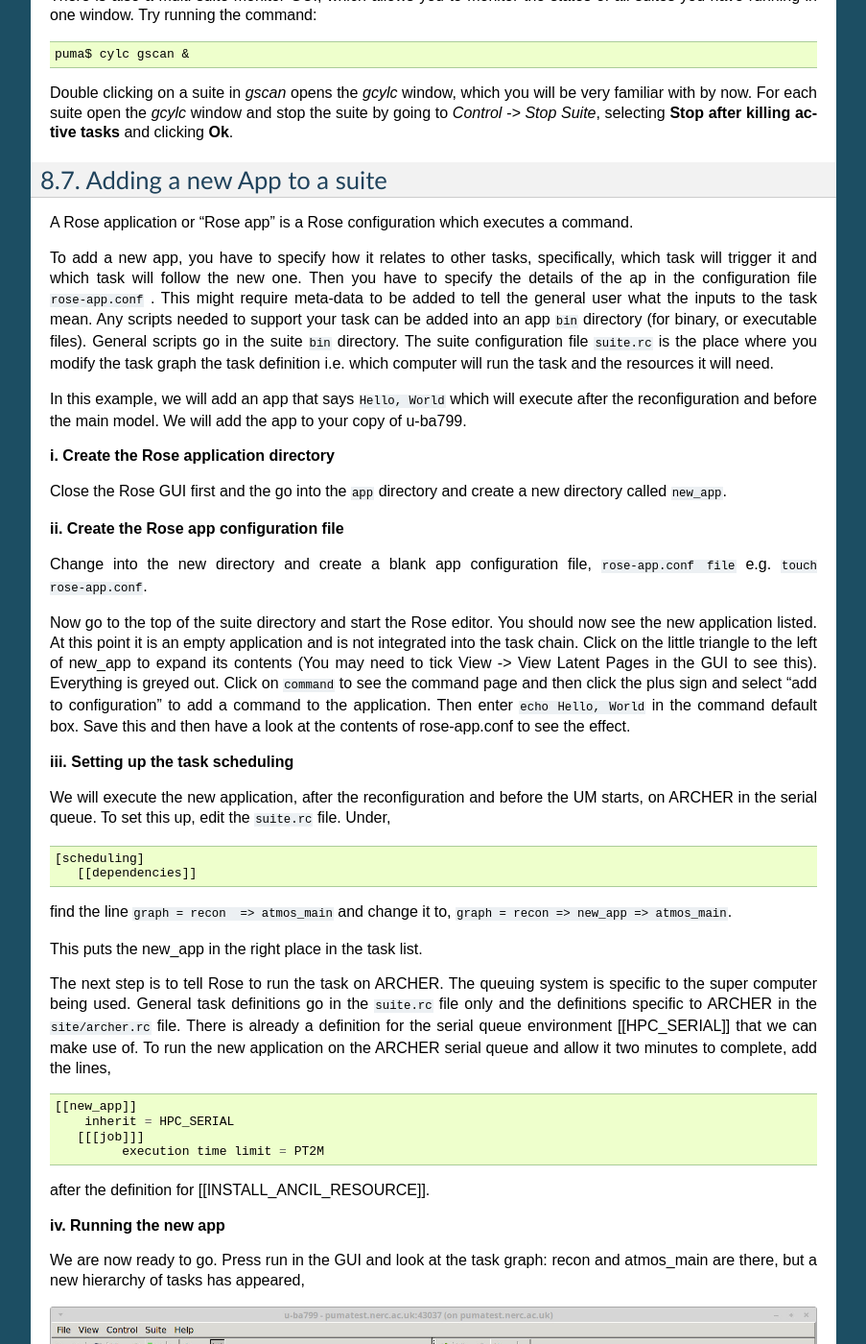
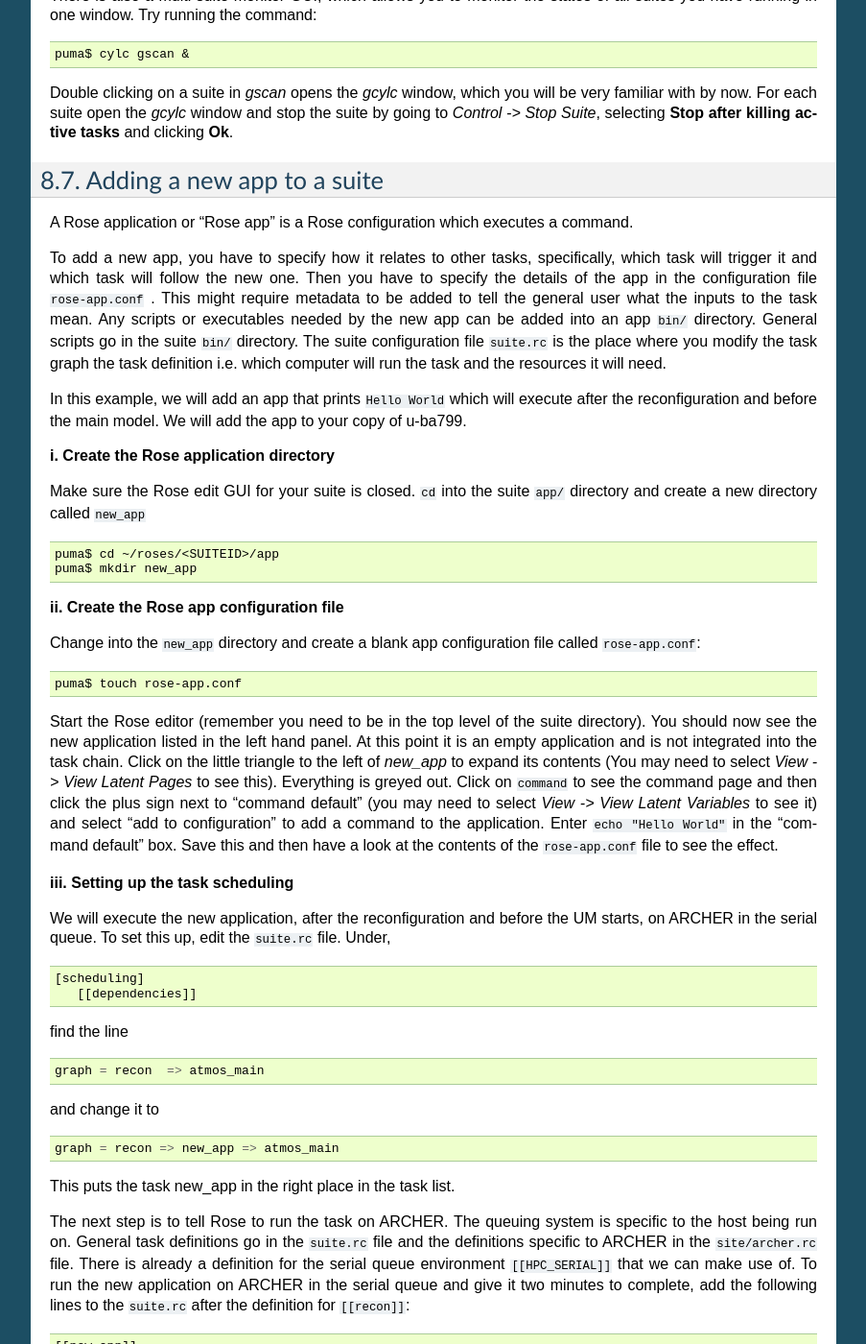
Before and after one commit to NCAS-CMS/um-training, a Sphinx documentation site: the page built from practicals/source/rose-cylc-exercises.rst, in a window 1280 px wide and 1400 px high, scrolled down 2878 px. Shown: the whole window at 96% size, without its empty margins (198-1101 px from the left). Built offline with Sphinx 7.4.7, drawn with Linux system fonts in a browser that asks for light colours; some of the changed text lies outside the part shown.

Commit message:
First update for November 2019 training course

```diff
--- a/practicals/source/conf.py
+++ b/practicals/source/conf.py
@@ -44,7 +44,7 @@ master_doc = 'index'
 
 # General information about the project.
 project = u'NCAS Unified Model Introduction'
-copyright = u'2017, NCAS-CMS'
+copyright = u'2017-2019, NCAS-CMS'
 
 # The version info for the project you're documenting, acts as replacement for
 # |version| and |release|, also used in various other places throughout the
@@ -61,7 +61,7 @@ release = ''
 
 # There are two options for replacing |today|: either, you set today to some
 # non-false value, then it is used:
-today = '03 April 2019'
+today = '06 November 2019'
 # Else, today_fmt is used as the format for a strftime call.
 #today_fmt = '%B %d, %Y'
 
--- a/practicals/source/index.rst
+++ b/practicals/source/index.rst
@@ -6,7 +6,7 @@
 NCAS Unified Model Introduction: Practical sessions
 ===================================================
 
-Practical exercises for the UM training course in Reading, 3-5 April 2019.
+Practical exercises for the UM training course in Reading, 6-8 November 2019.
 
 NCAS Computational Modelling Services: http://cms.ncas.ac.uk/
 
--- a/practicals/source/rose-cylc-exercises.rst
+++ b/practicals/source/rose-cylc-exercises.rst
@@ -128,24 +128,29 @@ There is also a multi-suite monitor GUI, which allows you to monitor the states
 Double clicking on a suite in *gscan* opens the *gcylc* window, which you will be very familiar with by now. For each suite open the *gcylc* window and stop the suite by going to *Control -> Stop Suite*, selecting  **Stop after killing active tasks** and clicking **Ok**.
 
 
-Adding a new App to a suite
+Adding a new app to a suite
 -------------------------------------
 
 A Rose application or "Rose app" is a Rose configuration which executes a command.
 
-To add a new app, you have to specify how it relates to other tasks, specifically, which task will trigger it and which task will follow the new one.  Then  you have to specify the details of the ap in the configuration file ``rose-app.conf`` . This might require meta-data to be added to tell the general user what the inputs to the task mean. Any scripts needed to support your task can be added into an app ``bin`` directory (for binary, or executable files). General scripts go in the suite ``bin`` directory. The suite configuration file ``suite.rc`` is the place where you modify the task graph the task definition i.e.  which computer will run the task and the resources it will need.
+To add a new app, you have to specify how it relates to other tasks, specifically, which task will trigger it and which task will follow the new one.  Then  you have to specify the details of the app in the configuration file ``rose-app.conf`` . This might require metadata to be added to tell the general user what the inputs to the task mean. Any scripts or executables needed by the new app can be added into an app ``bin/`` directory. General scripts go in the suite ``bin/`` directory. The suite configuration file ``suite.rc`` is the place where you modify the task graph the task definition i.e.  which computer will run the task and the resources it will need.
 
-In this example, we will add an app that says ``Hello, World`` which will execute after the reconfiguration and before the main model. We will add the app to your copy of u-ba799.
+In this example, we will add an app that prints ``Hello World`` which will execute after the reconfiguration and before the main model. We will add the app to your copy of u-ba799.
 
 **i. Create the Rose application directory**
 
-Close the Rose GUI first and the  go into the ``app`` directory and create a new directory called ``new_app``.
+Make sure the Rose edit GUI for your suite is closed. ``cd`` into the suite ``app/`` directory and create a new directory called ``new_app`` ::
+
+  puma$ cd ~/roses/<SUITEID>/app
+  puma$ mkdir new_app
 
 **ii.  Create the Rose app configuration file**
 
-Change into the new directory and create a blank app configuration file, ``rose-app.conf file`` e.g. ``touch rose-app.conf``.
+Change into the ``new_app`` directory and create a blank app configuration file called ``rose-app.conf``: ::
 
-Now go to the top of the suite directory and start the Rose editor.  You should now see the new application listed.  At this point it is an empty application and is not integrated into the task chain.  Click on the little triangle to the left of new_app to expand its contents (You may need to tick View -> View Latent Pages in the GUI to see this).  Everything is greyed out.  Click on ``command`` to see the command page and then click the plus sign and select “add to configuration” to add a command to the application.  Then enter ``echo Hello, World`` in the command default box.  Save this and then have a look at the contents of rose-app.conf to see the effect.
+  puma$ touch rose-app.conf
+
+Start the Rose editor (remember you need to be in the top level of the suite directory).  You should now see the new application listed in the left hand panel.  At this point it is an empty application and is not integrated into the task chain.  Click on the little triangle to the left of *new_app* to expand its contents (You may need to select *View -> View Latent Pages* to see this).  Everything is greyed out.  Click on ``command`` to see the command page and then click the plus sign next to "command default" (you may need to select *View -> View Latent Variables* to see it) and select “add to configuration” to add a command to the application. Enter ``echo "Hello World"`` in the "command default" box.  Save this and then have a look at the contents of the ``rose-app.conf`` file to see the effect.
 
 **iii. Setting up the task scheduling**
 
@@ -154,76 +159,80 @@ We will execute the new application, after the reconfiguration and before the UM
   [scheduling]
      [[dependencies]]
 
-find the line  ``graph = recon  => atmos_main``
-and change it to, ``graph = recon => new_app => atmos_main``.
+find the line ::
 
-This puts the new_app in the right place in the task list.
+  graph = recon  => atmos_main
 
-The next step is to tell Rose to run the task on ARCHER.   The queuing system is specific to the super computer being used.  General task definitions go in the ``suite.rc`` file only and the definitions specific to ARCHER in the ``site/archer.rc`` file.  There is already a definition for the serial queue environment  [[HPC_SERIAL]] that we can make use of.   To run the new application on the ARCHER serial queue and allow it two minutes to complete, add the lines, ::
+and change it to ::
+
+  graph = recon => new_app => atmos_main
+
+This puts the task new_app in the right place in the task list.
+
+The next step is to tell Rose to run the task on ARCHER.   The queuing system is specific to the host being run on.  General task definitions go in the ``suite.rc`` file and the definitions specific to ARCHER in the ``site/archer.rc`` file.  There is already a definition for the serial queue environment  ``[[HPC_SERIAL]]`` that we can make use of.   To run the new application on ARCHER in the serial queue and give it two minutes to complete, add the following lines to the ``suite.rc`` after the definition for ``[[recon]]``: ::
 
    [[new_app]]
        inherit = HPC_SERIAL
       [[[job]]]
             execution time limit = PT2M
 
-after the definition for [[INSTALL_ANCIL_RESOURCE]].
-
 **iv. Running the new app**
 
-We are now ready to go.  Press run in the GUI and look at the task graph: recon and atmos_main are there, but a new hierarchy of tasks has appeared,
+We are now ready to go.  Run the suite either from within the rose edit GUI or from the command line. Look at the task graph: recon and atmos_main are there, but a new hierarchy of tasks has appeared,
 
 ..  image:: /images/ba799-1.jpg
 
-Notice that ``atmos_main`` no longer runs after the reconfiguration, but ``new_app`` does and when that is completed, ``atmos_main`` starts, as we wanted. The output from ``new_app`` can be found in the Cylc output directory in ``log/job/19880901T0000Z/new_app/NN/job.out``.
+Notice that ``atmos_main`` no longer runs after the reconfiguration, but ``new_app`` does and when that has completed, ``atmos_main`` starts, as we wanted. The output from ``new_app`` can be found in the cylc output directory: ``log/job/19880901T0000Z/new_app/NN/job.out``.
 
-**v. Extending the app by using a script**
+**v. Extending the app to run a script**
 
-A more complex application might involve the execution of a script.  In this case we would replace the contents of the command default box with the name of the script.  Then you would store the script in the app bin directory, where it would become part of the suite (remember to ``fcm add`` any new files that you add to the suite so they will be added to the repository when you next commit).
+A more complex application might involve the execution of a script.  To do this we would replace the contents of the "command default" box with the name of the script.  Then place the script in the app ``bin/`` directory, where it would become part of the suite (remember to ``fcm add`` any new files that you add to the suite so they will be added to the repository when you next commit).
 
-Now create a bin directory under new_app and create a file called ``hello.sh`` with the contents, ::
+Now create a ``bin/`` directory under ``new_app/`` and create a file called ``hello.sh`` with the contents, ::
 
   #!/bin/bash
   echo "Hello, $1!"
 
-We will allow the user to select from a variety of planets and say hello.  Make it an executable script, ::
+We will allow the user to select from a variety of planets and say hello.  Make it an executable script: ::
 
   chmod +x hello.sh
 
-Then we can say ./hello.sh Jupiter to get it to say "Hello, Jupiter!".
+Then we can say ``./hello.sh Jupiter`` to get it to print "Hello, Jupiter!".
 
-Now go to the new app ``env`` page on the GUI,  right click on the greyed out ``env`` and click "+ Add env". Save it, then right click on the blank page and select "Add blank variable".  Two boxes appear: enter "Planet" in the first and "Jupiter" in the second.  This introduces an environment variable called "Planet" and sets it to "Jupiter".
+Now go to the *new_app -> env* page in the GUI,  right click on the greyed out ``env`` and click "+ Add env". Save it, then right click on the blank page and select "Add blank variable".  Two boxes appear: enter **PLANET** in the first and **Jupiter** in the second.  This adds an environment variable called ``PLANET`` and sets it to "Jupiter".
 
-Now change the command from echo "Hello, World" to hello.sh ${Planet}.
+Now change the command from echo "Hello, World" to hello.sh ${PLANET}.
 
 **vi. Testing and Running**
 
-The script can be tested in isolation by changing into the ``new_app`` directory and executing, ::
+The app can be tested in isolation by changing into the ``new_app/`` directory and executing, ::
 
   rose app-run
 
 This produces the desired output and also a file ``rose-app-run.conf``, which can be deleted.
 
-We can now run the whole suite from the Rose GUI.
+Now **run** the suite.
 
-**vii. Adding Metadata**
+**vii. Rose Metadata**
 
-As it stands, there are no restrictions on the variable ``Planet``.  We can add metadata to explain to the general user what the variable Planet is meant to be, perhaps limiting it to certain values.  This is useful to protect any later code which may fail if not presented with a planet.
+Metadata can be used to provide information about settings in Rose configurations.  It is used for documenting settings, performing automatic checking and for formatting the rose edit GUI. Metadata can be used to ensure that configurations are valid before they are run.
 
-Rose provides the meta-data for many existing standard applications, such as the ``um-atmos``, ``fcm_make``.  These are all stored on PUMA in ``~fcm/rose-meta``.  Have a look at this directory.
+Metadata for many standard applications, such as ``um-atmos``, ``fcm_make`` are all stored centrally on PUMA in ``~fcm/rose-meta``.  Have a look at this directory.
 
-Rose provides some tools to quickly guess at the metadata where there is none.  Create a directory ``meta`` under ``new_app`` .  Then execute the command, ::
+For our example there are currently no restrictions on the variable ``PLANET``.  We will now add some metadata to help the user understand what the variable ``PLANET`` is and what values it is limited to.
+
+Rose provides some tools to quickly guess at the metadata where there is none.  Create a directory ``meta/`` under ``new_app/`` .  Then execute the command, ::
 
   rose metadata-gen
 
 
-This creates a file ``rose-meta.conf`` in the ``meta`` directory.  It just says that there is an evironment variable called Planet, but it does not know much about it.  Edit this file and add the lines, ::
+This creates a file ``rose-meta.conf`` in the ``meta/`` directory.  It just says that there is an evironment variable called ``PLANET``, but it does not know much about it.  Edit this file and add the following lines after ``[env=PLANET]``: ::
 
   description=The name of the world to say hello to.
-   values=Mercury, Venus, Earth, Mars, Jupiter, Saturn, Uranus, Neptune
-   help=Must be a planet bigger than Pluto - see https://en.wikipedia.org/wiki/Solar_System
+  values=Mercury, Venus, Earth, Mars, Jupiter, Saturn, Uranus, Neptune
+  help=Must be a planet bigger than Pluto - see https://en.wikipedia.org/wiki/Solar_System
 
-after ``[env=Planet]``.  Now go back to the Rose GUI, select ``Metadata -> Refresh Metadata``. and click on the `new_app`` ``env`` page.  The entry box for Planet has changed into a drop down list.  Pluto is not allowed, presumably because the code cannot handle tiny planets.  Right click on the cog next to Planet and select ``info`` to see the description and allowed values.
-
+Now go back to the Rose GUI and select *Metadata -> Refresh Metadata*. Once the metadata has reloaded, go to the *new_app -> env* panel.  The entry box for ``PLANET`` has changed into a drop down list.  Pluto is not allowed, presumably because the code cannot handle tiny planets.  Right click on the cog next to Planet and select ``info`` to see the description and allowed values.
 
 **vi. References**
 
```
Also changed, not shown: 1 other file.
